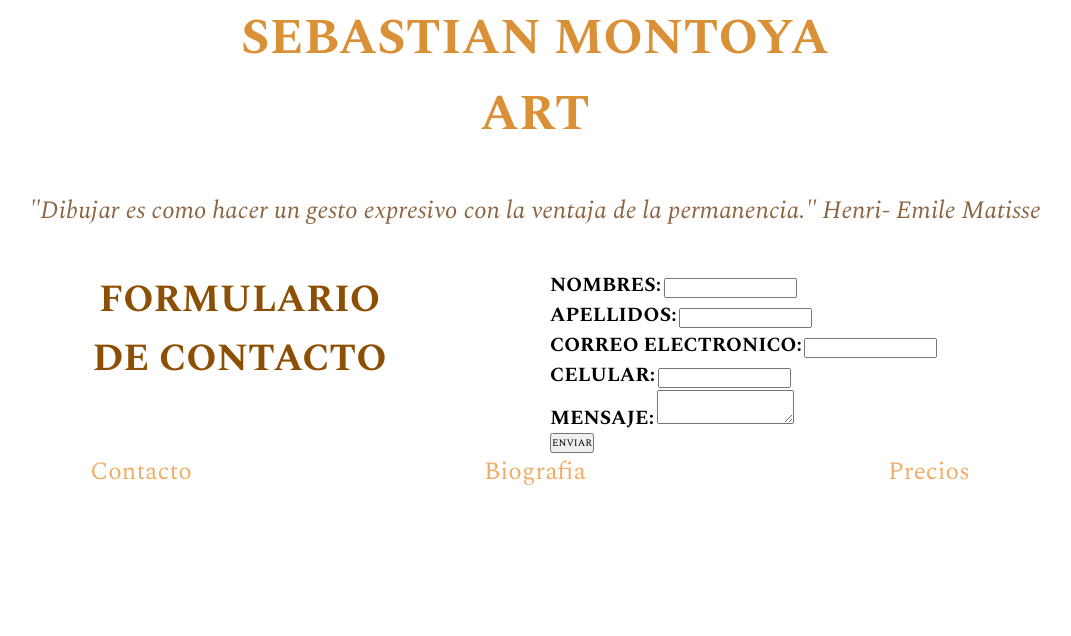
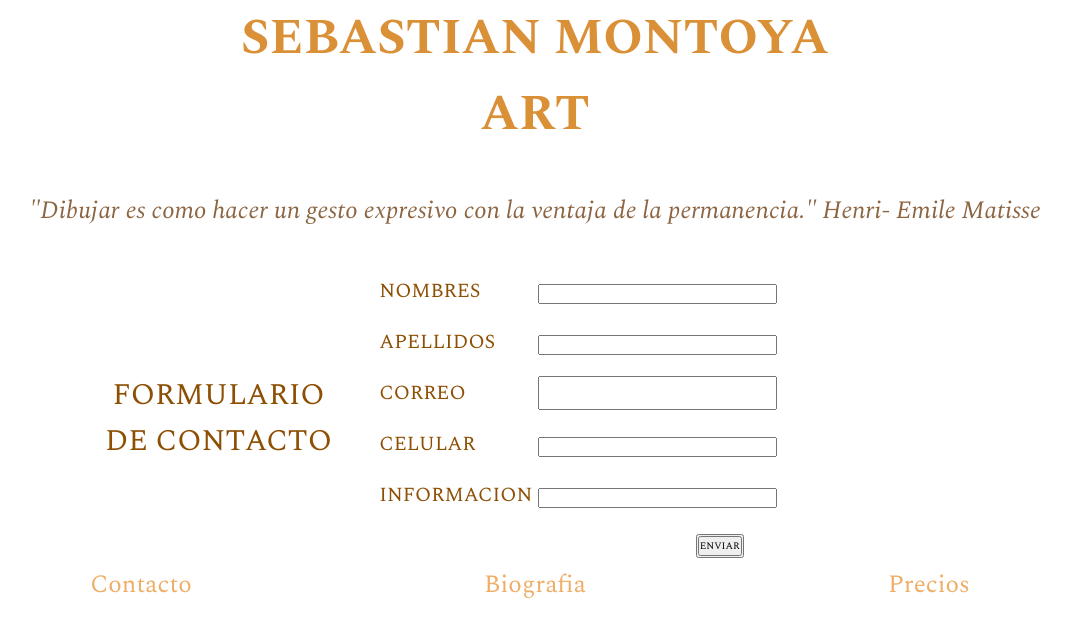
Before and after one commit to sebastianmontoyac/pagina-web-portafolio, a plain HTML site: page formulario.html in a window 1280 px wide. Shown: the whole page, without its empty margins (105-1176 px from the left). Drawn offline with nearby package versions, Linux system fonts and the light colour scheme.

Commit message:
se creo la pagina de contacto , se orgnaizo la imagen del gato y se agregaron los a para el inicio al final de las paginas y el contacto

```diff
--- a/formulario.html
+++ b/formulario.html
@@ -15,39 +15,60 @@
         Henri- Emile Matisse </p>
     </header>
     <main>
-      <div class="contenedor_Grid">
-        <h2 class="item">FORMULARIO <br> DE CONTACTO </h2>
+        <div class="container">
+            <div class="FORMULARIO">FORMULARIO <br>DE CONTACTO</div>
+            <div class="nombres">
+               NOMBRES
+            </div>
+            <div class="apellidos">
+                APELLIDOS
+            </div>
+            <div class="correo">
+                CORREO
+            </div>
+            <div class="celular">
+                CELULAR
+            </div>
+            <div class="informacion"> INFORMACION</div>
+            <div class="enviar">
+                <form action="" method="post">
+                    <button>
+                        <input type="submit" value="ENVIAR">
+                           </button>
+                </form>
 
-        <form action="" method="post">
-            <ul class="lista-desordenada">
-                <li>
-                  <label for="name">NOMBRES:</label>
-                  <input type="text" id="name" name="user_name">
-                </li>
-                <li>
-                    <label for="name">APELLIDOS:</label>
-                    <input type="text" id="Lastname" name="user_name">
-                  </li>
-                <li>
-                  <label for="mail">CORREO ELECTRONICO:</label>
-                  <input type="email" id="email" name="user_mail">
-                </li>
-                <li>
-                    <label for="mail">CELULAR:</label>
-                    <input type="email" id="cellphone" name="user_mail">
-                  </li>
-                <li>
-                  <label for="msg">MENSAJE:</label>
-                  <textarea id="msg" name="user_message"></textarea>
-                </li>
-                <li class="button">
-                    <button type="submit">ENVIAR</button>
-                </li>
-            </ul>
-        </form>
-
-
-      </div>
+            </div>
+            <div class="espacionombre">
+                <form action="" method="post">
+                <label for="name"></label>
+                <input class="input espacionombre" type="text" id="fname" name="fname">
+                </form>
+            </div>
+            <div class="espacioapellidos">
+                <form action="" method="post">
+                 <label for="lastname"></label>
+                <input class="input espacioapellidos" type="text" id="Lastname" name="Lastname">
+                </form>
+            </div>
+            <div class="espaciocorreo">
+                <form action="" method="post">
+                 <label for="correo"></label>
+                <input class="input correo" type="email" id="Email" name="Email">
+                </form>
+            </div>
+            <div class="espaciocelular">
+                <form action="" method="post">
+                 <label for="celular"></label>
+                    <input class="input espaciocelular" type="tel" id="Cellphone" name="Cellphone">
+                </form>
+            </div>
+            <div class="espacioinformacion">
+                <form action="" method="post">
+                    <label for="info"></label>
+                       <input class="input espacioinformacion" type="text" id="Info" name="informacion">
+                   </form>
+            </div>
+          </div>
     </main>
     <footer>
       <div class="conteiner-Fotter">
--- a/styles/styleportafolio2.css
+++ b/styles/styleportafolio2.css
@@ -22,7 +22,7 @@ a{
   color: #8C6542;
 }
 header h1 {
-  font-size: 5rem;
+  font-size: 4rem;
   font-weight:900;
   display: flex;
   flex-direction: row;
--- a/styles/styleportafolio2_formulario.css
+++ b/styles/styleportafolio2_formulario.css
@@ -5,11 +5,10 @@
   font-size: 10px;
   box-sizing: 10px;
   size: 100vh;
-  font-family: 'Spectral', serif;
-
+  font-family: "Spectral", serif;
 }
 
-a{
+a {
   text-decoration: none;
 }
 .cita {
@@ -19,11 +18,11 @@ a{
   margin-bottom: 4rem;
   font-weight: lighter;
   font-style: italic;
-  color: #8C6542;
+  color: #8c6542;
 }
 header h1 {
   font-size: 5rem;
-  font-weight:900;
+  font-weight: 900;
   display: flex;
   flex-direction: row;
   flex-wrap: wrap;
@@ -36,44 +35,120 @@ header h1 {
   font-size: 3rem;
   display: grid;
   font-weight: bold;
-  grid-template-rows: minmax(100px,1fr);
+  grid-template-rows: minmax(100px, 1fr);
 
-  grid-template-columns: repeat(auto-fit,minmax(100px, 1fr));
+  grid-template-columns: repeat(auto-fit, minmax(100px, 1fr));
   justify-content: space-evenly;
   align-content: center;
   grid-gap: 3rem;
   padding-left: 5vw;
   padding-right: 5vw;
+}
+.container {
+  display: grid;
+  grid-template-columns: repeat(6, 1fr);
+  grid-template-rows: repeat(6, 1fr);
+  gap: 10px 5px;
+  grid-auto-flow: row;
+  grid-template-areas:
+    ". . nombres espacionombre espacionombre ."
+    ". . apellidos espacioapellidos espacioapellidos ."
+    "FORMULARIO FORMULARIO correo espaciocorreo espaciocorreo ."
+    "FORMULARIO FORMULARIO celular espaciocelular espaciocelular ."
+    ". . informacion espacioinformacion espacioinformacion  ."
+    ". . . . enviar .";
+  place-self: center;
+  align-items: center;
+  align-content: center;
+}
+
+.FORMULARIO {
+  grid-area: FORMULARIO;
+  color: #8D4F04;
+  font-size: 3rem;
+ text-align-last: center;
+ white-space: wrap;
+ overflow: hidden;
+}
+
+.nombres {
+  grid-area: nombres;
+  color: #8D4F04;
+  font-size: 2rem;
+}
+
+.apellidos {
+  grid-area: apellidos;
+  color: #8D4F04;
+  font-size: 2rem;
+}
+
+.correo {
+  grid-area: correo;
+  color: #8D4F04;
+  font-size: 2rem;
+}
+
+.celular {
+  grid-area: celular;
+  color: #8D4F04;
+  font-size: 2rem;
+}
+
+.informacion {
+  grid-area: informacion;
+  color: #8D4F04;
+  font-size: 2rem;
+}
+
+.enviar {
+  grid-area: enviar;
+  color: #8D4F04;
+  font-size: 2rem;
+}
+
+.espacionombre {
+  grid-area: espacionombre;
+ width:23.5rem ;
+}
+
+.espacioapellidos {
+  grid-area: espacioapellidos;
+  width:23.5rem ;
+}
+
+.espaciocorreo {
+  grid-area: espaciocorreo;
 
 }
-.contenedor_Grid_2 {
-  display: grid;
 
-  grid-template-columns: 40vw 40vw;
-  grid-template-rows: 50vh 50vh;
-  justify-content: space-evenly;
-  justify-self: center;
-  align-items: center;
-  justify-items: center;
+.espaciocelular {
+  grid-area: espaciocelular;
+
 }
-li{
+
+.espacioinformacion {
+  grid-area: espacioinformacion;
+
+}
+.input{
+  width:23.5rem ;
+}
+
+li {
   list-style-type: none;
 }
-.lista-desordenada{
-  display: grid;
-  justify-items:flex-start;
-}
 
-label{
+label {
   font-size: 2rem;
 }
 h1 {
-  color: #DA9037;
+  color: #da9037;
 }
 
 h2 {
   font-size: 3vw;
-  color: #8D4F04;
+  color: #8d4f04;
   text-align: center;
 }
 .vermas {
@@ -81,20 +156,62 @@ h2 {
   text-align: center;
   color: #98938b;
   margin-bottom: 3rem;
-  text-decoration : none;
+  text-decoration: none;
 }
 .datos {
   text-align: center;
-  color: #EFAE67;
+  color: #efae67;
   font-size: 2.5rem;
-  text-decoration : none;
+  text-decoration: none;
 }
-.conteiner-Fotter{
+.conteiner-Fotter {
   display: grid;
-  grid-template-columns: repeat(auto-fit,minmax(100px, 1fr));
+  grid-template-columns: repeat(auto-fit, minmax(100px, 1fr));
   justify-content: space-evenly;
   align-content: center;
   grid-gap: 3rem;
   padding-left: 5vw;
   padding-right: 5vw;
 }
+@media screen and (max-width: 688px) {
+  .FORMULARIO{
+    grid-area: FORMULARIO;
+    color: #8D4F04;
+    font-size: 1.5rem;
+   text-align-last: center;
+   white-space: wrap;
+   overflow: hidden;
+  }
+
+  .nombres,.apellidos, .correo, .celular, .informacion, .enviar{
+    color: #8D4F04;
+    font-size: 1.5rem;
+  }
+
+  .espacionombre, .espacioapellidos, .espaciocorreo, .espaciocelular, .espacioinformacion{
+    width: 15rem;
+  }
+
+  .input{
+    width:15rem ;
+  }
+
+  @media screen and (max-width: 374px) {
+    .FORMULARIO {
+      grid-area: FORMULARIO;
+      color: #8D4F04;
+      font-size: 1rem;
+     text-align-last: center;
+     white-space: wrap;
+     overflow: hidden;
+    }
+    .nombres,.apellidos, .correo, .celular, .informacion, .enviar{
+      color: #8D4F04;
+      font-size: 1rem;
+    }
+    .espacionombre, .espacioapellidos, .espaciocorreo, .espaciocelular, .espacioinformacion{
+      width: 10rem;
+    }
+    .input{
+      width:10rem ;
+    }
```
Also changed, not shown: index.html (+1 -1 lines), portafolio2_dibujos.html (+2 -1 lines), portafolio2_fotografia.html (+2 -1 lines), portafolio2_pintura.html (+2 -1 lines), portafolio2_video.html (+2 -1 lines), fotos/Dibujos/dibujogato.jpg (added).
